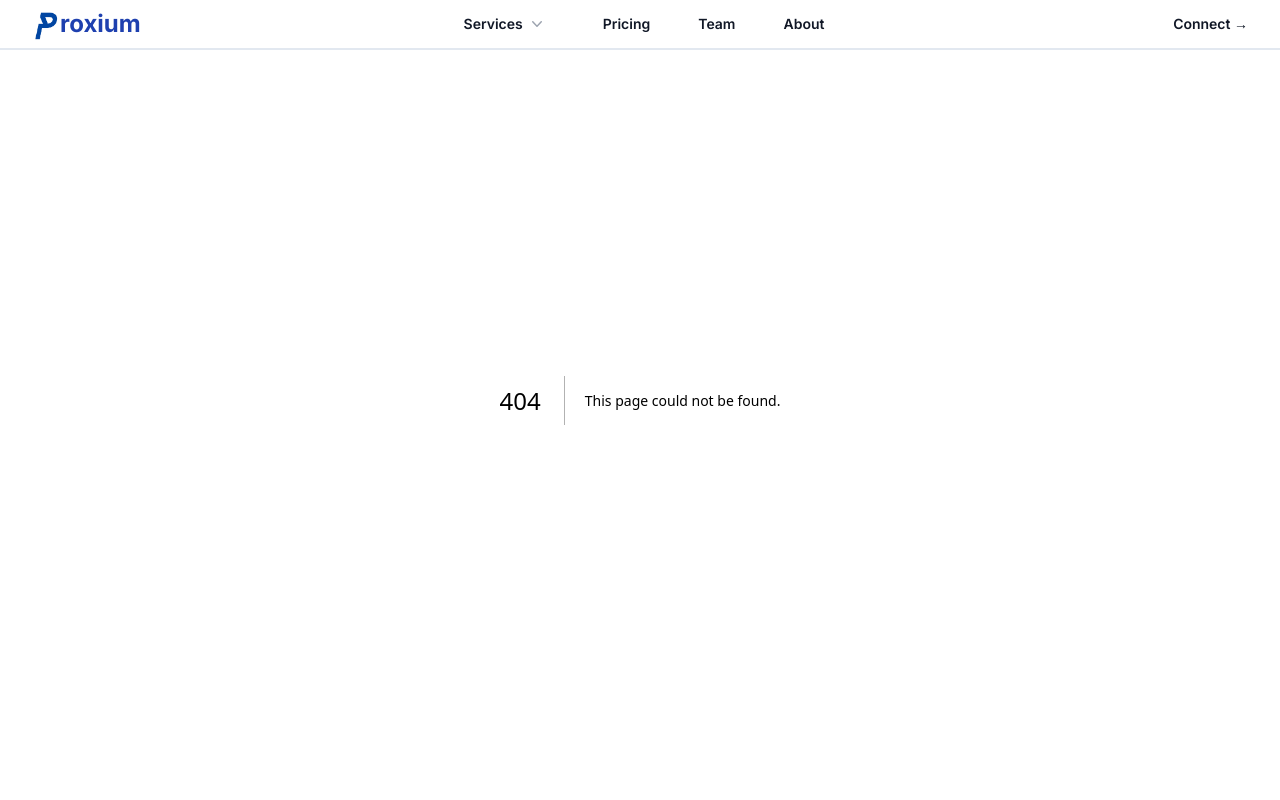
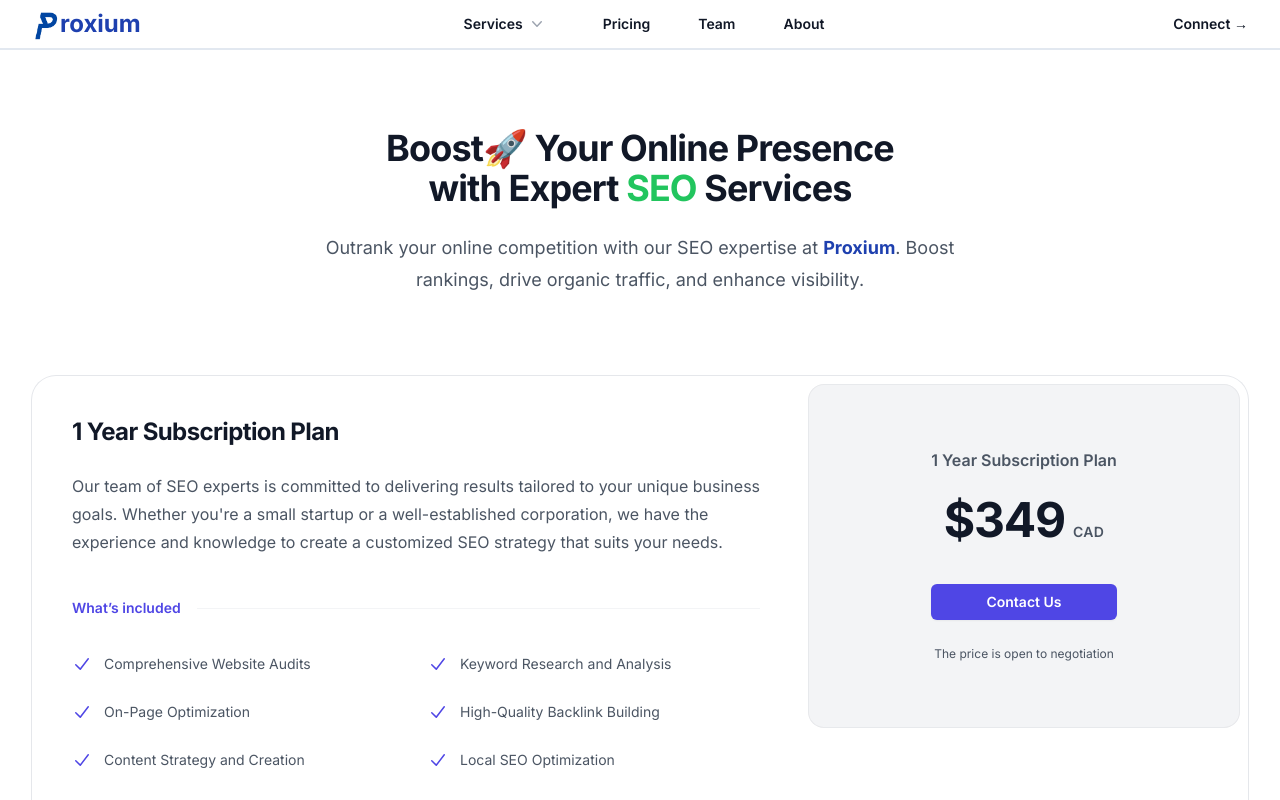
Before and after one commit to rnydv3004/proxium, a Next.js app: page /seo in a window 1280 px wide. Before the commit this address had no page. Shown: the top 800 px of the page. Built offline with nearby package versions, Linux system fonts and the light colour scheme.

Commit message:
add SEO page

```diff
--- /dev/null
+++ b/src/app/seo/page.tsx
@@ -0,0 +1,71 @@
+import { siteMap } from '@/constants'
+import { CheckIcon } from '@heroicons/react/20/solid'
+import Link from 'next/link'
+
+const includedFeatures = [
+    'Comprehensive Website Audits',
+    'Keyword Research and Analysis',
+    'On-Page Optimization',
+    'High-Quality Backlink Building',
+    'Content Strategy and Creation',
+    'Local SEO Optimization',
+    'Monthly Reporting and Analytics'
+]
+
+export default function Page() {
+    return (
+        <div className="bg-white py-24 sm:py-32">
+            <div className="mx-auto max-w-7xl px-6 lg:px-8">
+                <div className="mx-auto max-w-2xl sm:text-center">
+                    <h2 className="text-3xl font-bold tracking-tight text-gray-900 sm:text-4xl">Boost&#128640; Your Online Presence<br />with Expert <span className='text-green-500'>SEO</span> Services</h2>
+                    <p className="mt-6 text-lg leading-8 text-gray-600">
+                        Outrank your online competition with our SEO expertise at <span className='text-blue-800 font-bold'>Proxium</span>. Boost rankings, drive organic traffic, and enhance visibility.
+                    </p>
+                </div>
+                <div className="mx-auto mt-16 max-w-2xl rounded-3xl ring-1 ring-gray-200 sm:mt-20 lg:mx-0 lg:flex lg:max-w-none">
+                    <div className="p-8 sm:p-10 lg:flex-auto">
+                        <h3 className="text-2xl font-bold tracking-tight text-gray-900">1 Year Subscription Plan</h3>
+                        <p className="mt-6 text-base leading-7 text-gray-600">
+                            Our team of SEO experts is committed to delivering results tailored to your unique business goals. Whether you're a small startup or a well-established corporation, we have the experience and knowledge to create a customized SEO strategy that suits your needs.
+                        </p>
+                        <div className="mt-10 flex items-center gap-x-4">
+                            <h4 className="flex-none text-sm font-semibold leading-6 text-indigo-600">What’s included</h4>
+                            <div className="h-px flex-auto bg-gray-100" />
+                        </div>
+                        <ul
+                            role="list"
+                            className="mt-8 grid grid-cols-1 gap-4 text-sm leading-6 text-gray-600 sm:grid-cols-2 sm:gap-6"
+                        >
+                            {includedFeatures.map((feature) => (
+                                <li key={feature} className="flex gap-x-3">
+                                    <CheckIcon className="h-6 w-5 flex-none text-indigo-600" aria-hidden="true" />
+                                    {feature}
+                                </li>
+                            ))}
+                        </ul>
+                    </div>
+                    <div className="-mt-2 p-2 lg:mt-0 lg:w-full lg:max-w-md lg:flex-shrink-0">
+                        <div className="rounded-2xl bg-gray-100 py-10 text-center ring-1 ring-inset ring-gray-900/5 lg:flex lg:flex-col lg:justify-center lg:py-16">
+                            <div className="mx-auto max-w-xs px-8">
+                                <p className="text-base font-semibold text-gray-600">1 Year Subscription Plan</p>
+                                <p className="mt-6 flex items-baseline justify-center gap-x-2">
+                                    <span className="text-5xl font-bold tracking-tight text-gray-900">$349</span>
+                                    <span className="text-sm font-semibold leading-6 tracking-wide text-gray-600">CAD</span>
+                                </p>
+                                <Link
+                                    href={siteMap.contact}
+                                    className="mt-10 block w-full rounded-md bg-indigo-600 px-3 py-2 text-center text-sm font-semibold text-white shadow-sm hover:bg-indigo-500 focus-visible:outline focus-visible:outline-2 focus-visible:outline-offset-2 focus-visible:outline-indigo-600"
+                                >
+                                    Contact Us
+                                </Link>
+                                <p className="mt-6 text-xs leading-5 text-gray-600">
+                                    The price is open to negotiation
+                                </p>
+                            </div>
+                        </div>
+                    </div>
+                </div>
+            </div>
+        </div>
+    )
+}
--- a/src/components/Footer.tsx
+++ b/src/components/Footer.tsx
@@ -21,7 +21,7 @@ export default function Footer() {
                                     <Link href={"/underdev"} className="transition-colors duration-300 hover:text-deep-purple-accent-200 text-gray-500">Web Application</Link>
                                 </div>
                                 <div>
-                                    <Link href={"/underdev"} className="transition-colors duration-300 hover:text-deep-purple-accent-200 text-gray-500">SEO: Serach Engine Optimization</Link>
+                                    <Link href={siteMap.seo} className="transition-colors duration-300 hover:text-deep-purple-accent-200 text-gray-500">SEO: Serach Engine Optimization</Link>
                                 </div>
                                 <div>
                                     <Link href={"/underdev"} className="transition-colors duration-300 hover:text-deep-purple-accent-200 text-gray-500">Automation</Link>
@@ -44,7 +44,7 @@ export default function Footer() {
                                     <Link href={"/underdev"} className="transition-colors duration-300 hover:text-deep-purple-accent-200 text-gray-500">Web Application</Link>
                                 </div>
                                 <div>
-                                    <Link href={"/underdev"} className="transition-colors duration-300 hover:text-deep-purple-accent-200 text-gray-500">SEO: Serach Engine Optimization</Link>
+                                    <Link href={siteMap.seo} className="transition-colors duration-300 hover:text-deep-purple-accent-200 text-gray-500">SEO: Serach Engine Optimization</Link>
                                 </div>
                                 <div>
                                     <Link href={"/underdev"} className="transition-colors duration-300 hover:text-deep-purple-accent-200 text-gray-500">Automation</Link>
--- a/src/components/Header.tsx
+++ b/src/components/Header.tsx
@@ -4,14 +4,15 @@ import { Dialog, Disclosure, Popover, Transition } from '@headlessui/react'
 import { ArrowPathIcon, CursorArrowRaysIcon, WindowIcon, ChatBubbleLeftEllipsisIcon, CodeBracketIcon, Bars3Icon, XMarkIcon } from '@heroicons/react/24/outline'
 import Logo from '../../public/logo.png'
 import Image from 'next/image'
+import { siteMap } from '@/constants'
 
 import { ChevronDownIcon } from '@heroicons/react/20/solid'
 import Link from 'next/link'
 
 const products = [
-    { name: 'Website', description: 'Enhance User Engagement and Experience', href: '/websites', icon: WindowIcon },
+    { name: 'Website', description: 'Enhance User Engagement and Experience', href: siteMap.websites, icon: WindowIcon },
     { name: 'Web App Development', description: 'Engage and Interact Effectively with Your Audience', href: '/underdev', icon: CodeBracketIcon },
-    { name: 'SEO', description: 'Protect and Optimize Customer Data for Better Visibility', href: '/underdev', icon: CursorArrowRaysIcon },
+    { name: 'SEO', description: 'Protect and Optimize Customer Data for Better Visibility', href: siteMap.seo, icon: CursorArrowRaysIcon },
     { name: 'Automations', description: 'Streamline Operations and Integrate with External Tools', href: '/underdev', icon: ArrowPathIcon },
     { name: 'Marketing Support', description: 'Create Targeted Funnels to Drive Conversions', href: '/underdev', icon: ChatBubbleLeftEllipsisIcon },
 ]
--- a/src/constants/index.ts
+++ b/src/constants/index.ts
@@ -1,3 +1,5 @@
 export const siteMap = {
-    websites : "/websites"
+    websites : "/websites",
+    seo: "/seo",
+    contact: "/contact"
 }
```
